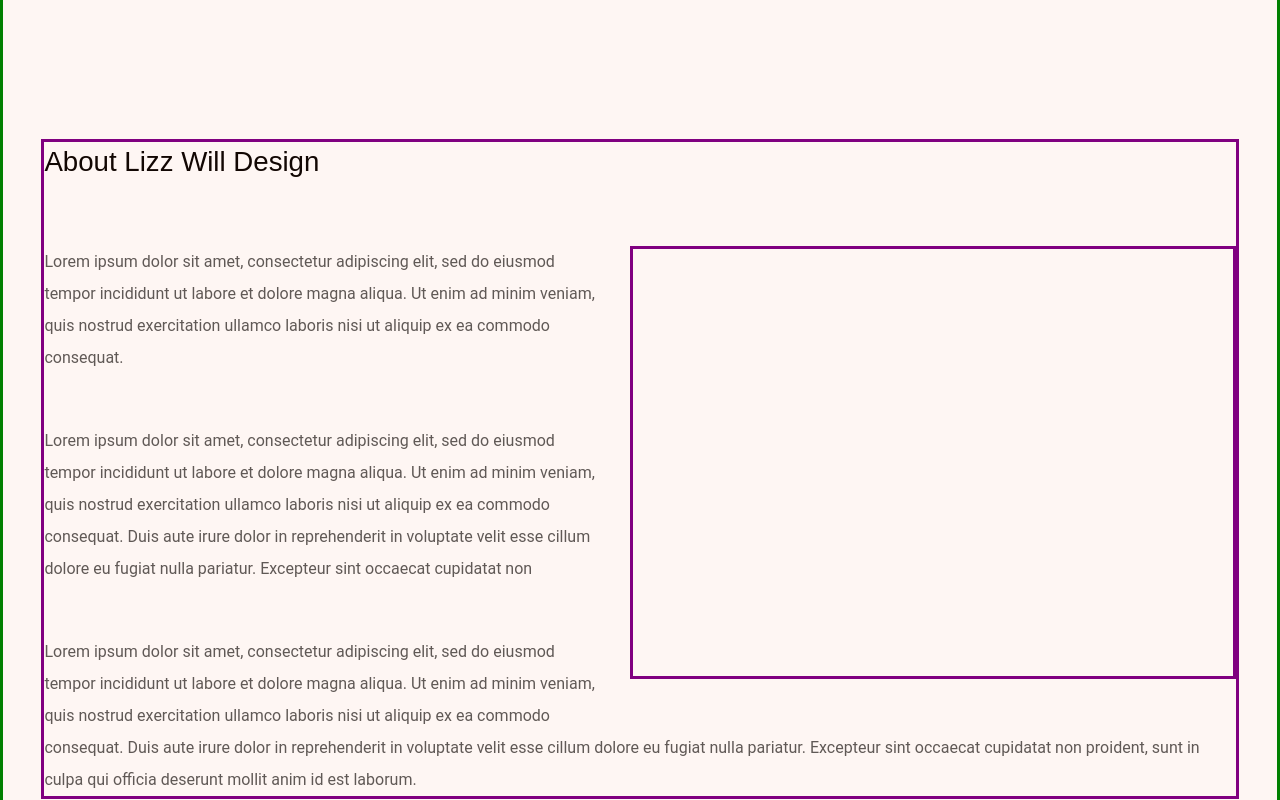
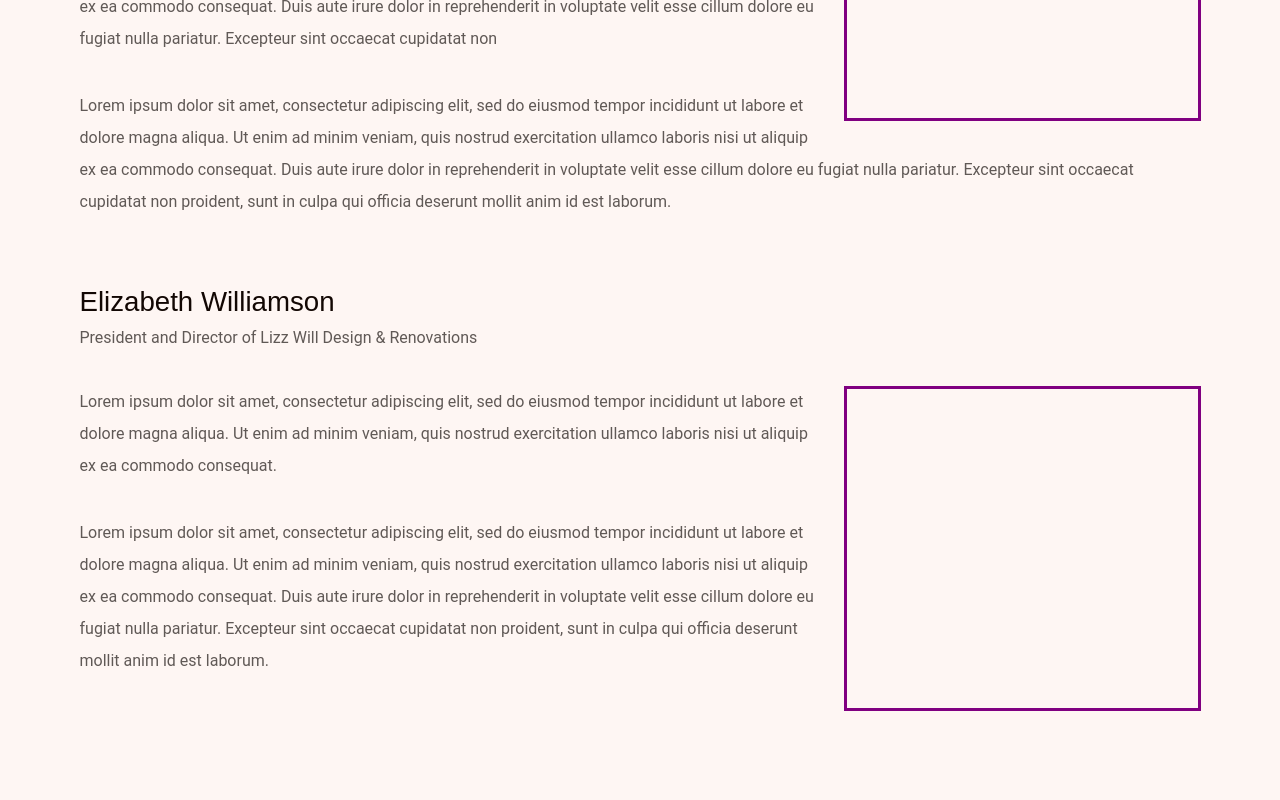
Before and after one commit to adinduokoro/Lizz-Will-Design, a React (Create React App) app: page /about in a window 1280 px wide. Shown: the part 800-1600 px from the top of the page. Built offline with nearby package versions, Linux system fonts and the light colour scheme; a web font is replaced by a local one.

Commit message:
About Text

```diff
--- a/src/components/aboutText/AboutText.js
+++ b/src/components/aboutText/AboutText.js
@@ -6,7 +6,10 @@ const AboutText = () => {
     <div className={styles["aboutText"]}>
       <div className={styles["aboutText-container"]}>
         <div className={styles["aboutText-content"]}>
+          <div>
+            <div className={styles["header"]}>
               <h3>About Lizz Will Design</h3>
+            </div>
             <div>
               <div className={styles["image-container"]}></div>
               <p>
@@ -21,8 +24,8 @@ const AboutText = () => {
                 Lorem ipsum dolor sit amet, consectetur adipiscing elit, sed do
                 eiusmod tempor incididunt ut labore et dolore magna aliqua. Ut
                 enim ad minim veniam, quis nostrud exercitation ullamco laboris
-              nisi ut aliquip ex ea commodo consequat. Duis aute irure dolor in
-              reprehenderit in voluptate velit esse cillum dolore eu fugiat
+                nisi ut aliquip ex ea commodo consequat. Duis aute irure dolor
+                in reprehenderit in voluptate velit esse cillum dolore eu fugiat
                 nulla pariatur. Excepteur sint occaecat cupidatat non
               </p>
               <br />
@@ -30,11 +33,37 @@ const AboutText = () => {
                 Lorem ipsum dolor sit amet, consectetur adipiscing elit, sed do
                 eiusmod tempor incididunt ut labore et dolore magna aliqua. Ut
                 enim ad minim veniam, quis nostrud exercitation ullamco laboris
-              nisi ut aliquip ex ea commodo consequat. Duis aute irure dolor in
-              reprehenderit in voluptate velit esse cillum dolore eu fugiat
+                nisi ut aliquip ex ea commodo consequat. Duis aute irure dolor
+                in reprehenderit in voluptate velit esse cillum dolore eu fugiat
                 nulla pariatur. Excepteur sint occaecat cupidatat non proident,
                 sunt in culpa qui officia deserunt mollit anim id est laborum.
               </p>
+            </div>
+          </div>
+          <div>
+            <div className={styles["header"]}>
+              <h3>Elizabeth Williamson</h3>
+              <p>President and Director of Lizz Will Design & Renovations</p>
+            </div>
+            <div>
+              <div className={styles["image-container"]}></div>
+              <p>
+                Lorem ipsum dolor sit amet, consectetur adipiscing elit, sed do
+                eiusmod tempor incididunt ut labore et dolore magna aliqua. Ut
+                enim ad minim veniam, quis nostrud exercitation ullamco laboris
+                nisi ut aliquip ex ea commodo consequat.
+              </p>
+              <br />
+              <p>
+                Lorem ipsum dolor sit amet, consectetur adipiscing elit, sed do
+                eiusmod tempor incididunt ut labore et dolore magna aliqua. Ut
+                enim ad minim veniam, quis nostrud exercitation ullamco laboris
+                nisi ut aliquip ex ea commodo consequat. Duis aute irure dolor
+                in reprehenderit in voluptate velit esse cillum dolore eu fugiat
+                nulla pariatur. Excepteur sint occaecat cupidatat non proident,
+                sunt in culpa qui officia deserunt mollit anim id est laborum.
+              </p>
+            </div>
           </div>
         </div>
       </div>
--- a/src/components/aboutText/AboutText.module.css
+++ b/src/components/aboutText/AboutText.module.css
@@ -1,19 +1,23 @@
-.aboutText{
+.aboutText {
   min-height: 108.0625rem;
-  border: 3px solid green;
   display: flex;
   align-items: center;
   justify-content: center;
   padding: 0 3%;
-
 }
 
-.aboutText-container{
+.aboutText-container {
   width: 104.9375rem;
-  border: 3px solid purple;
+  padding: 7rem 0;
 }
 
-.aboutText-content h3{
+.aboutText-content {
+  display: flex;
+  flex-direction: column;
+  gap: 7rem;
+}
+
+.header {
   margin-bottom: 4rem;
 }
 
@@ -21,12 +25,11 @@ margin-bottom: 4rem;
   margin-bottom: 2rem;
 }
 
-.aboutText-content p:last-child{
+.aboutText-content p:last-child {
   margin-bottom: 0rem;
 }
 
-.image-container{
-
+.image-container {
   min-width: 37.875rem;
   height: 27.0625rem;
   border: 3px solid purple;
@@ -34,3 +37,53 @@ float: right;
   margin-left: 1.5rem;
   margin-bottom: 1.5rem;
 }
+
+@media screen and (max-width: 1280px) {
+  .aboutText {
+    min-height: 78.1975rem;
+    display: flex;
+    align-items: center;
+    justify-content: center;
+    padding: 0 3%;
+  }
+
+  .aboutText-container {
+    width: 70.0625rem;
+    padding: 5.88rem 0;
+  }
+
+  .aboutText-content {
+    gap: 4rem;
+  }
+
+  .header {
+    margin-bottom: 2rem;
+  }
+
+  .aboutText-content p {
+    margin-bottom: 1rem;
+  }
+
+  .image-container {
+    min-width: 22.3125rem;
+    height: 20.3125rem;
+  }
+}
+
+@media screen and (max-width: 960px) {
+  .aboutText {
+    min-height: 58.1975rem;
+  }
+  .aboutText-content p {
+    margin-bottom: 0.5rem;
+  }
+
+  .image-container {
+    min-width: 13.1875rem;
+    height: 12.0625rem;
+  }
+}
+
+@media screen and (max-width: 568px) {
+
+}
```
Lines whose indentation alone changed are shown as unchanged.
